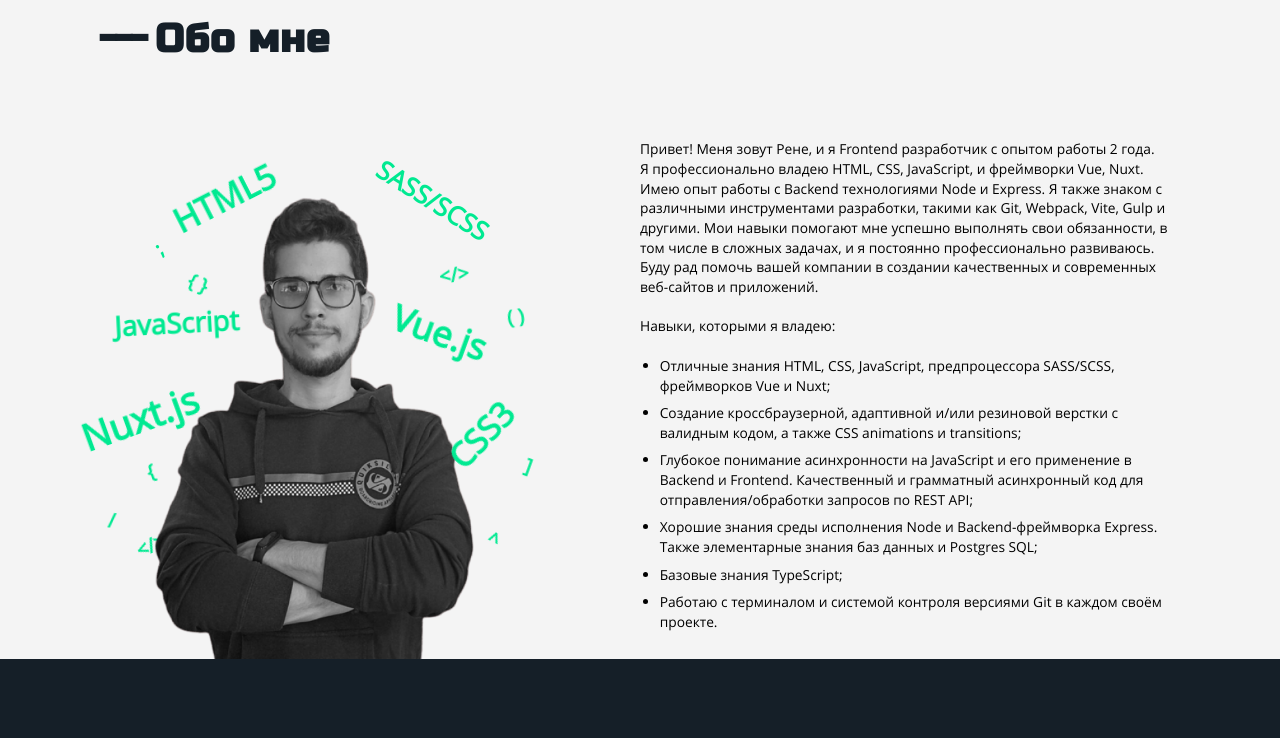
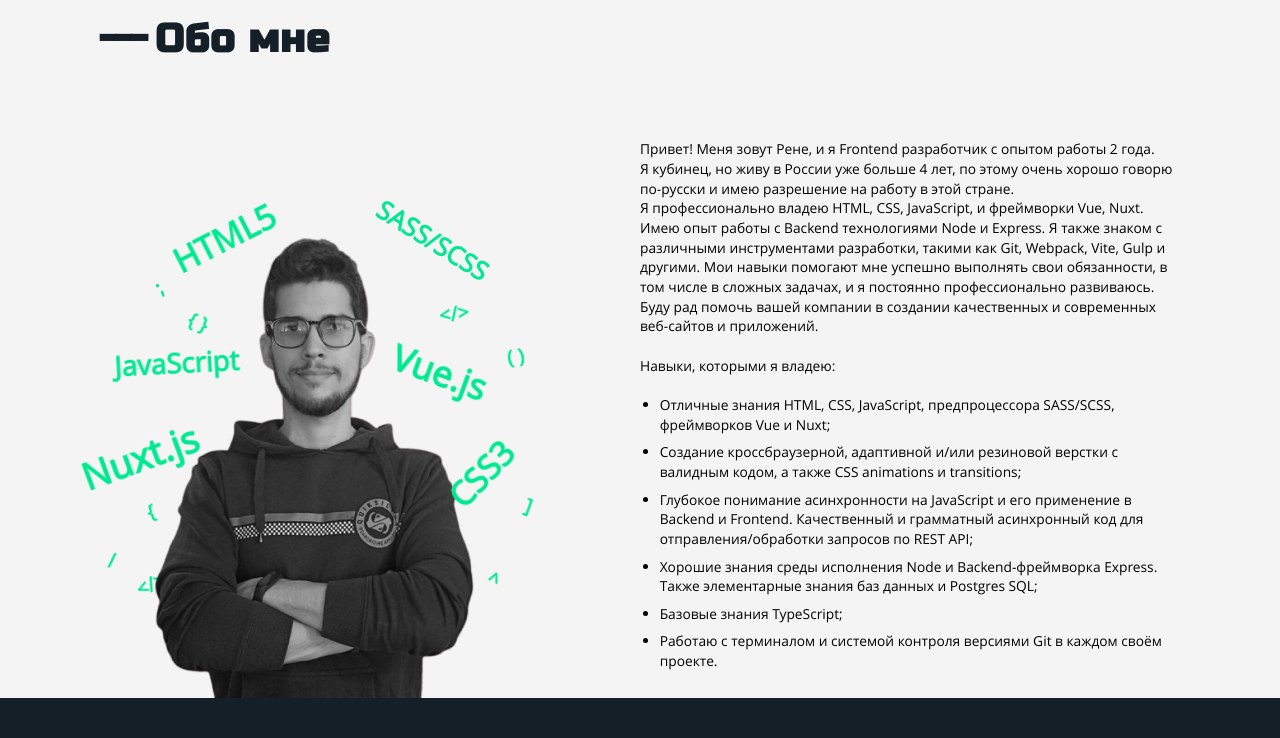
Before and after one commit to renlin-code/portfolio_vue3, a Vue app: page / in a window 1280 px wide. Shown: the part 704-1442 px from the top of the page. Built offline with nearby package versions, Linux system fonts and the light colour scheme.

Commit message:
Update AboutMe.vue

```diff
--- a/src/components/Sections/AboutMe.vue
+++ b/src/components/Sections/AboutMe.vue
@@ -6,7 +6,7 @@
         <AnimatedImg />
         <div class="about-me__right">
           <p class="about-me__right-text">
-            Привет! Меня зовут Рене, и я Frontend разработчик с опытом работы 2 года.<br />Я
+            Привет! Меня зовут Рене, и я Frontend разработчик с опытом работы 2 года.<br />Я кубинец, но живу в России уже больше 4 лет, по этому очень хорошо говорю по-русски и имею разрешение на работу в этой стране.<br />Я
             профессионально владею HTML, CSS, JavaScript, и фреймворки Vue, Nuxt. Имею
             опыт работы с Backend технологиями Node и Express. Я также знаком с различными
             инструментами разработки, такими как Git, Webpack, Vite, Gulp и другими. Мои
```
